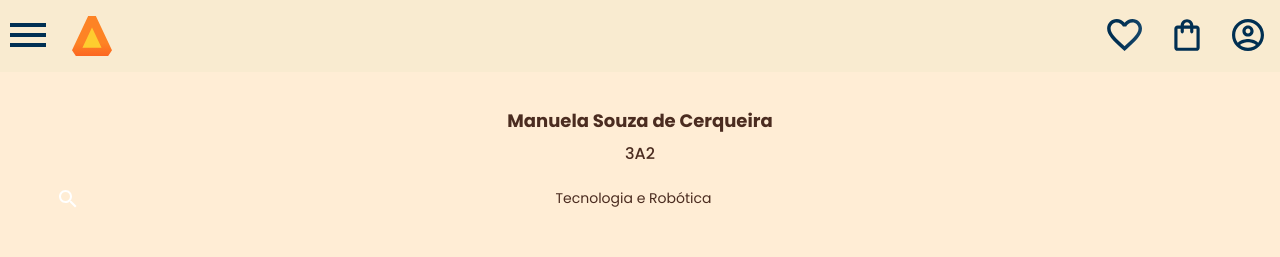
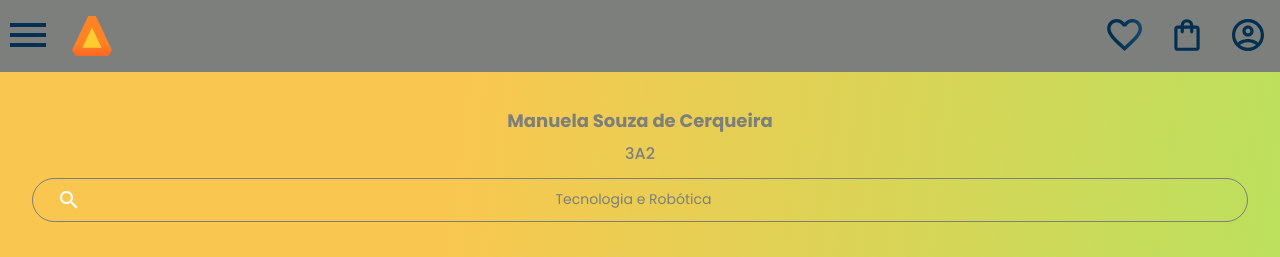
Before and after one commit to manuelasouzadecerqueira3A2/MOBILEFIRSTA2-PARTE1, a plain HTML site: page index.html in a window 1280 px wide. Shown: the top 257 px of the page. Drawn offline with nearby package versions, Linux system fonts and the light colour scheme.

Commit message:
alt 24-10

```diff
--- a/styles.css
+++ b/styles.css
@@ -7,16 +7,16 @@
 
 :root {
     --cor-de-fundo: #F9EBD0;
-    --cinza-escuro: #7D7F7D;
-    --rosa: #D5006D;
-    --amarelo-degrade: linear-gradient(97.54deg, #F9C74F 35.49%, #F9D76B 165.37%);
+    --branco: #7D7F7D;
+    --laranja: #D5006D;
+    --azul-degrade: linear-gradient(97.54deg, #F9C74F 35.49%, #7ef96b 165.37%);
     --fonte-principal: "Poppins";
-    --verde-escuro: #3B8A4B;
+    --azul: #3B8A4B;
+    --fonte-secundario: "Josefin Sans";
+    --preto: #ef06f7;
+    --cinza: #394029;
+    --cinza-claro: #a34e2c;
 
-
-    --cor-fundo-banner: #FFEDD5;
-    --cor-letra: #4B2C20;
-    --cor-fundo-botao: #FFD700;
 
 body {
     background-color: var(--cor-de-fundo);
@@ -24,15 +24,3 @@ body {
     font-size: 16px;
     font-weight: 400;
 }
-
-
-.banner {
-    background-color: var(--cor-fundo-banner);
-    color: var(--cor-letra);
-}
-
-
-.button {
-    background-color: var(--cor-fundo-botao);
-    color: var(--cinza-escuro);
-}
```
